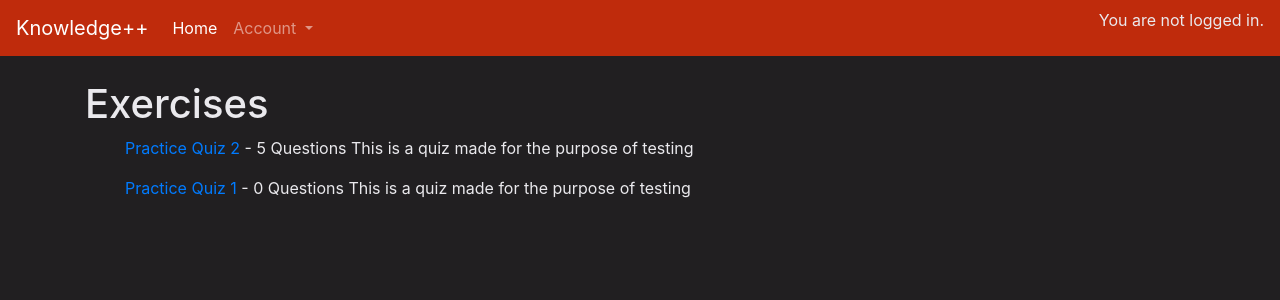
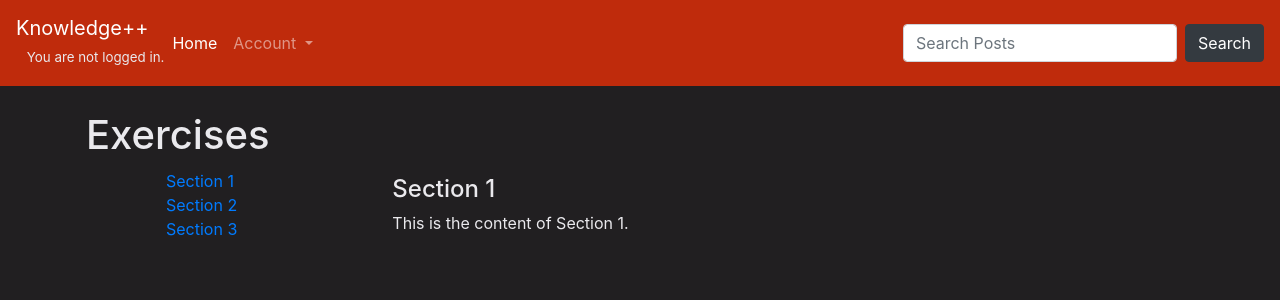
Before and after one commit to cpriddy21/CS396, a Django app: page /quiz_directory in a window 1280 px wide. Shown: the top 300 px of the page. Run offline with Django 4.2, Linux system fonts and the light colour scheme; data comes from the database, SQL or seed files in the repository; both versions use the stored data as it was after the commit; some libraries are stand-ins or nearby versions.

Commit message:
search post complete, categories WIP

```diff
--- a/CS396Project/OnlineLearningSystem/admin.py
+++ b/CS396Project/OnlineLearningSystem/admin.py
@@ -1,7 +1,7 @@
 from django.contrib import admin
 
 # Register your models here.
-from .models import Post, Question, PracticeQuiz, Choice, QuizResult, Reply
+from .models import Post, Question, PracticeQuiz, Choice, QuizResult, Reply, Course
 
 
 
@@ -11,3 +11,4 @@ admin.site.register(PracticeQuiz)
 admin.site.register(Question)
 admin.site.register(Choice)
 admin.site.register(QuizResult)
+admin.site.register(Course)
--- a/CS396Project/OnlineLearningSystem/models.py
+++ b/CS396Project/OnlineLearningSystem/models.py
@@ -1,3 +1,4 @@
+import uuid
 from django.db import models
 #from django.contrib.auth.models import User
 from django.conf import settings
@@ -37,11 +38,22 @@ class Reply(models.Model):
     def __str__(self):
         return self.post.title + ' reply | ' + str(self.author)
 
+class Course(models.Model):
+    name = models.CharField(max_length=150)
+    subject = models.CharField(max_length=150, null=True, blank=True, default=None)
+    teacher = models.ForeignKey(User, on_delete=models.CASCADE)
+    students = models.ManyToManyField(User,related_name='courses')
+    course_code = models.UUIDField(default=uuid.uuid4, editable=True, unique=True)
+
+
+    def __str__(self):
+        return self.name
 
 class PracticeQuiz(models.Model):
     title = models.CharField(max_length=100, unique=True)
     question_count = models.PositiveIntegerField(default=0)
     description = models.CharField(max_length=1000, default='')
+    course = models.ForeignKey(Course, related_name="quizzes", on_delete=models.SET_NULL, null=True, blank=True, default=None)
     def __str__(self):
         return self.title
 
--- a/CS396Project/OnlineLearningSystem/templates/base.html
+++ b/CS396Project/OnlineLearningSystem/templates/base.html
@@ -15,7 +15,20 @@
   <body class="dark-background">
 
     <nav class="navbar navbar-expand-lg navbar-dark" style="background-color: #BF2B0C;">
-      <a class="navbar-brand" href="{% url 'home' %}">Knowledge++</a>
+
+      <div class="navbar-right">
+        <a class="navbar-brand" href="{% url 'home' %}">Knowledge++</a>
+      {% if request.user.is_authenticated %}
+        <p style="text-align: left; font-size: smaller; margin-top: 0px;margin-bottom: 0px;">
+          Logged in as: <span style="font-weight: bold;">{{ request.user.username }}</span>
+        </p>
+      {% else %}
+        <p style="text-align: right; font-size: smaller; margin-bottom: 10px;">
+        You are not logged in.
+        </p>
+      {% endif %}
+      </div>
+
       <button class="navbar-toggler" type="button" data-toggle="collapse" data-target="#navbarNavDropdown" aria-controls="navbarNavDropdown" aria-expanded="false" aria-label="Toggle navigation">
         <span class="navbar-toggler-icon"></span>
       </button>
@@ -59,15 +72,12 @@
 
         </ul>
       </div>
-      <div class="navbar-right">
-        {% if request.user.is_authenticated %}
-        <li class="nav-item disabled">
-        Logged in as: {{ request.user.username }}
-        </li>
-        {% else %}
-        <p>You are not logged in.</p>
-        {% endif %}
+        <form class="d-flex" method=POST action="{% url 'search_results' %}">
+          {% csrf_token %}
+          <input class="form-control mr-sm-2" type="search" placeholder="Search Posts" aria-label="Search" name="searched">
+        <button class="btn btn-dark my-2 my-sm-0" type="submit">Search</button>
       </div>
+
     </nav>
 
 
--- a/CS396Project/OnlineLearningSystem/templates/quiz_list.html
+++ b/CS396Project/OnlineLearningSystem/templates/quiz_list.html
@@ -2,10 +2,29 @@
 
 {% block content %}
 
-<h1>Exercises</h1>
 
 
-{% for quiz in object_list %}
+<table style="width: 100%; border-collapse: collapse;">
+    <th style="text-align: center;"><h1>Exercises</h1></th>
+    <tr>
+        <td style="width: 10%; vertical-align: top; text-align: left;">
+
+            <ul>
+                <ul><a href="#section1">Section 1</a></ul>
+                <ul><a href="#section2">Section 2</a></ul>
+                <ul><a href="#section3">Section 3</a></ul>
+            </ul>
+        </td>
+        <td style="width: 10%;">
+        </td>
+        <td style="width: 80%; padding-left: 20px;">
+            <div id="section1">
+                <h4>Section 1</h4>
+                <p>This is the content of Section 1.</p>
+            </div>
+    </tr>
+</table>
+<!-- {% for quiz in object_list %}
     <ol><a href="{% url 'quiz' quiz.pk %}">{{ quiz.title }} </a> - {{ quiz.question_count}} Questions
     {% if user.is_authenticated and user.id == post.author.id%}
 
@@ -16,7 +35,7 @@
         {{ quiz.description }}
     {% endif %}
     </ol>
-    {% endfor %}
+    {% endfor %} -->
 
 
 {% endblock %}
--- a/CS396Project/OnlineLearningSystem/urls.py
+++ b/CS396Project/OnlineLearningSystem/urls.py
@@ -14,4 +14,5 @@ urlpatterns = [
     path('Quiz/<int:quiz_pk>', QuizView, name='quiz'),
     path('pdf_viewer/', views.pdf_viewer, name='pdf_viewer'),
     path('quiz_results/', views.quiz_results_view, name='quiz_results'),
+    path('search/', views.search_results_view, name='search_results'),
 ]
--- a/CS396Project/OnlineLearningSystem/views.py
+++ b/CS396Project/OnlineLearningSystem/views.py
@@ -3,7 +3,7 @@ from django.views.generic import ListView, DetailView, CreateView, UpdateView, D
 from .models import Post, Reply, PracticeQuiz, Question, Choice, QuizResult
 from .forms import PostForm, ReplyForm, UpdatePostForm, QuizAnswerForm
 from django.urls import reverse_lazy
-from django.db.models import Sum
+from django.db.models import Sum, Q
 from django.urls import reverse
 from django.shortcuts import redirect
 from django.utils import timezone
@@ -15,6 +15,19 @@ from datetime import datetime, timedelta
 
 #def home(request):
 #    return render(request, 'home.html', {})
+def search_results_view(request):
+    if request.method == "POST":
+        searched = request.POST['searched']
+        posts = Post.objects.filter(
+            Q(body__contains=searched) |
+            Q(title__contains=searched) |
+            Q(author__username__contains=searched) |
+            Q(created_at__contains=searched)
+        )
+        return render(request, 'search_results.html', {'searched':searched, 'posts':posts})
+
+    else:
+        return render(request, 'search_results.html', {})
 
 def quiz_results_view(request):
     # Query all quiz results
```
Also changed, not shown: CS396Project/OnlineLearningSystem/templates/search_results.html (added, +43 -0 lines), CS396Project/OnlineLearningSystem/migrations/0010_course.py (added), CS396Project/OnlineLearningSystem/migrations/0011_course_subject.py (added), CS396Project/OnlineLearningSystem/migrations/0012_practicequiz_course_alter_course_subject.py (added), CS396Project/OnlineLearningSystem/migrations/0013_alter_course_name_alter_course_subject.py (added), CS396Project/db.sqlite3.
